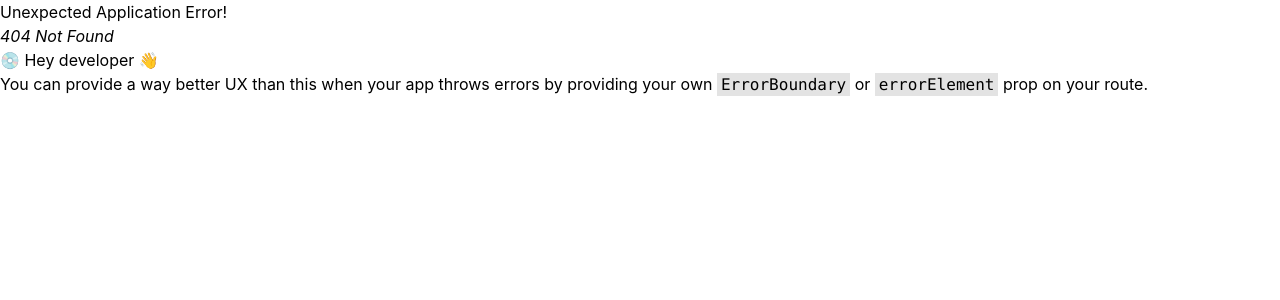
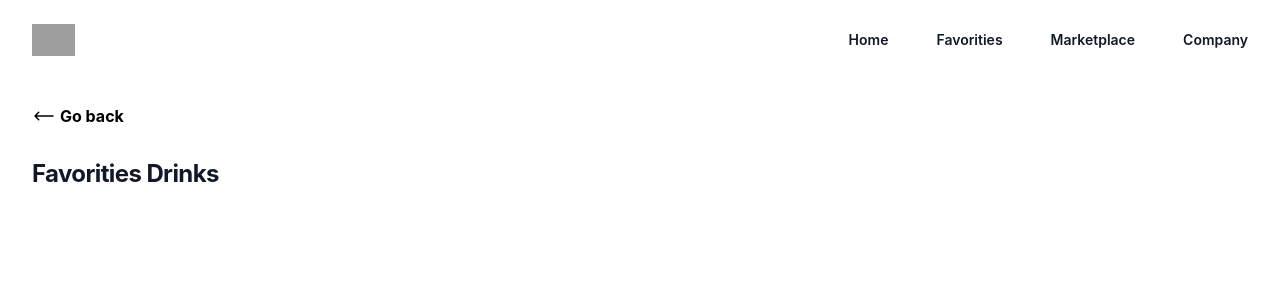
Before and after one commit to edgonzalez24/CocktailCrafters, a React (Vite) app: page /drinks/favorities in a window 1280 px wide. Before the commit this address had no page. Shown: the top 300 px of the page. Built offline with nearby package versions, Linux system fonts and the light colour scheme; grey boxes are pictures that could not be loaded.

Commit message:
:lipstick: Add design to favorite page and create new routes

```diff
--- a/src/components/MainNavigationComponent.jsx
+++ b/src/components/MainNavigationComponent.jsx
@@ -6,7 +6,7 @@ import { Link } from 'react-router-dom';
 const MainNavigationComponent = () => {
   const navigation = [
     { name: 'Home', to: '/' },
-    { name: 'Features', to: '/' },
+    { name: 'Favorities', to: '/drinks/favorities' },
     { name: 'Marketplace', to: '/' },
     { name: 'Company', to: '/' },
   ];
--- a/src/components/PopularDrinksComponents.jsx
+++ b/src/components/PopularDrinksComponents.jsx
@@ -1,12 +1,14 @@
 import axios from 'axios';
-import { useEffect, useState } from 'react';
+import React from 'react';
 import ProductListComponent from './ProductListComponent';
 
 const PopularDrinksComponents = () => {
-  const [drinks, setDrinks] = useState([]);
+  const [drinks, setDrinks] = React.useState([]);
+  const [isLoading, setIsLoading] = React.useState(false);
 
-  useEffect(() => {
+  React.useEffect(() => {
     const getPopularDrinks = async () => {
+      setIsLoading(true);
       try {
         const myArr = await Promise.all(
           Array.from({ length: 8 }).map(async () => {
@@ -20,13 +22,15 @@ const PopularDrinksComponents = () => {
         setDrinks((prevDrinks) => [...prevDrinks, ...myArr.flat()]);
       } catch (error) {
         console.error(error);
+      } finally {
+        setIsLoading(false);
       }
     };
 
     return () => getPopularDrinks();
   }, []);
 
-  return <ProductListComponent products={drinks} />;
+  return <ProductListComponent products={drinks} title="Popular Drinks" isLoading={isLoading}/>;
 }
 
 export default PopularDrinksComponents;
--- a/src/components/ProductListComponent.jsx
+++ b/src/components/ProductListComponent.jsx
@@ -1,24 +1,30 @@
 import { useEffect, useState } from "react";
 import CardProductComponent from "./CardProductComponent";
+import CardSkeletonComponent from "./UI/CardSkeletonComponent";
 
 
 // eslint-disable-next-line react/prop-types
-export default function ProductListComponent({products}) {
+export default function ProductListComponent({products, title, isLoading}) {
   const [listProducts, setListProducts] = useState([]);
   useEffect(() => {
     setListProducts(products)
   }, [products]);
   return (
     <div className="bg-white">
-      <div className="mx-auto max-w-2xl px-4 py-16 sm:px-6 sm:py-24 lg:max-w-7xl lg:px-8">
+      <div className="mx-auto max-w-2xl px-4 sm:px-6 lg:max-w-7xl lg:px-8">
         <h2 className="text-2xl font-bold tracking-tight text-gray-900">
-          Popular Drinks
+          {title}
         </h2>
 
         <div className="mt-6 grid grid-cols-1 gap-x-6 gap-y-10 sm:grid-cols-2 lg:grid-cols-4 xl:gap-x-8">
-          {listProducts.map((product) => (
-            <CardProductComponent key={product.idDrink} product={product} />
-          ))}
+          {isLoading &&
+            Array.from({ length: 8 }).map((_, index) => (
+              <CardSkeletonComponent key={index}/>
+            ))}
+          {!isLoading &&
+            listProducts.map((product) => (
+              <CardProductComponent key={product.idDrink} product={product} />
+            ))}
         </div>
       </div>
     </div>
--- /dev/null
+++ b/src/components/UI/CardSkeletonComponent.jsx
@@ -0,0 +1,9 @@
+import React from 'react';
+
+const CardSkeletonComponent = () => {
+  return (
+    <div className="aspect-h-1 aspect-w-1 w-full overflow-hidden rounded-md bg-gray-200 lg:aspect-none group-hover:opacity-75 lg:h-80 animate-pulse"></div>
+  );
+}
+
+export default CardSkeletonComponent;
--- a/src/pages/DetailDrink.jsx
+++ b/src/pages/DetailDrink.jsx
@@ -2,16 +2,22 @@ import React from 'react';
 import axios from 'axios';
 import { useParams } from 'react-router-dom';
 import BackArrowComponent from '../components/UI/BackArrowComponent';
+import { useDispatch, useSelector } from 'react-redux';
+import { favoriteActions } from '../store/favorite-slice';
+import { isDrinkFavorite } from '../helpers';
 
 const DetailDrink = () => {
   const [drink, setDrink] = React.useState({});
   const { id } = useParams();
+  const dispatch = useDispatch();
+  const favoriteDrinks = useSelector((state) => state.favorite.drinks);
 
     React.useEffect(() => {
       const getDrink = async () => {
         try {
           const { data: { drinks }} = await axios.get(`${import.meta.env.VITE_BASE_URL}/lookup.php?i=${id}`);
-          setDrink(drinks[0]);
+          const currentDrink = drinks[0];
+          setDrink(currentDrink);
         } catch (error) {
           console.error(error);
         }
@@ -19,6 +25,25 @@ const DetailDrink = () => {
 
       return () => getDrink();
     }, [id]);
+
+    const isFavorite = isDrinkFavorite(favoriteDrinks, drink.idDrink);
+
+    const addFavoriteHandler = () => {
+      const { idDrink, strDrinkThumb, strDrink, strGlass, strCategory } = drink;
+      if(!isFavorite) {
+        dispatch(
+          favoriteActions.addFavoriteDrink({
+            idDrink,
+            strDrinkThumb,
+            strDrink,
+            strGlass,
+            strCategory,
+          })
+        );
+      } else {
+        dispatch(favoriteActions.removeFavoriteDrink(idDrink));
+      }
+    }
   return (
     <main className="text-gray-700 body-font overflow-hidden bg-white py-10">
       <section className="min-h-screen container mx-auto">
@@ -95,40 +120,24 @@ const DetailDrink = () => {
                 <span className="text-gray-600 ml-3">4 Reviews</span>
               </span>
               <span className="flex ml-3 pl-3 py-2 border-l-2 border-gray-200">
-                <a className="text-gray-500">
+                <a
+                  className={`inline-flex cursor-pointer transition duration-500 ease-in-out ${isFavorite ? 'text-red-500' : 'text-gray-500 hover:text-red-500'}`}
+                  onClick={addFavoriteHandler}
+                >
+                  { isFavorite ? 'Favorite' : 'Add to Favorities'} &nbsp;
                   <svg
-                    fill="currentColor"
-                    strokeLinecap="round"
-                    strokeLinejoin="round"
-                    strokeWidth="2"
-                    className="w-5 h-5"
+                    xmlns="http://www.w3.org/2000/svg"
+                    fill="none"
                     viewBox="0 0 24 24"
+                    strokeWidth={1.5}
+                    stroke="currentColor"
+                    className="w-6 h-6"
                   >
-                    <path d="M18 2h-3a5 5 0 00-5 5v3H7v4h3v8h4v-8h3l1-4h-4V7a1 1 0 011-1h3z"></path>
-                  </svg>
-                </a>
-                <a className="ml-2 text-gray-500">
-                  <svg
-                    fill="currentColor"
-                    strokeLinecap="round"
-                    strokeLinejoin="round"
-                    strokeWidth="2"
-                    className="w-5 h-5"
-                    viewBox="0 0 24 24"
-                  >
-                    <path d="M23 3a10.9 10.9 0 01-3.14 1.53 4.48 4.48 0 00-7.86 3v1A10.66 10.66 0 013 4s-4 9 5 13a11.64 11.64 0 01-7 2c9 5 20 0 20-11.5a4.5 4.5 0 00-.08-.83A7.72 7.72 0 0023 3z"></path>
-                  </svg>
-                </a>
-                <a className="ml-2 text-gray-500">
-                  <svg
-                    fill="currentColor"
-                    strokeLinecap="round"
-                    strokeLinejoin="round"
-                    strokeWidth="2"
-                    className="w-5 h-5"
-                    viewBox="0 0 24 24"
-                  >
-                    <path d="M21 11.5a8.38 8.38 0 01-.9 3.8 8.5 8.5 0 01-7.6 4.7 8.38 8.38 0 01-3.8-.9L3 21l1.9-5.7a8.38 8.38 0 01-.9-3.8 8.5 8.5 0 014.7-7.6 8.38 8.38 0 013.8-.9h.5a8.48 8.48 0 018 8v.5z"></path>
+                    <path
+                      strokeLinecap="round"
+                      strokeLinejoin="round"
+                      d="M21 8.25c0-2.485-2.099-4.5-4.688-4.5-1.935 0-3.597 1.126-4.312 2.733-.715-1.607-2.377-2.733-4.313-2.733C5.1 3.75 3 5.765 3 8.25c0 7.22 9 12 9 12s9-4.78 9-12z"
+                    />
                   </svg>
                 </a>
               </span>
--- /dev/null
+++ b/src/pages/FavoritiesDrinks.jsx
@@ -0,0 +1,22 @@
+import ProductListComponent from '../components/ProductListComponent';
+import { useSelector } from 'react-redux';
+import BackArrowComponent from '../components/UI/BackArrowComponent';
+
+const FavoritiesDrinks = () => {
+  const favoriteDrinks = useSelector((state) => state.favorite.drinks);
+  return (
+    <main className="min-h-screen">
+      <div className="mx-auto max-w-2xl px-4 py-6 sm:px-6 lg:max-w-7xl lg:px-8">
+        <BackArrowComponent to="/" />
+      </div>
+      <div className="">
+        <ProductListComponent
+          products={favoriteDrinks}
+          title="Favorities Drinks"
+        />
+      </div>
+    </main>
+  );
+}
+
+export default FavoritiesDrinks;
--- a/src/pages/Home.jsx
+++ b/src/pages/Home.jsx
@@ -5,8 +5,10 @@ const Home = () => {
   return (
     <>
       <HeroComponent />
+      <div className="py-16 sm:py-24">
+        <PopularDrinksComponents />
+      </div>
       <FeatureComponent />
-      <PopularDrinksComponents />
     </>
   );
 }
```
Also changed, not shown: src/router.jsx (+13 -3 lines).
